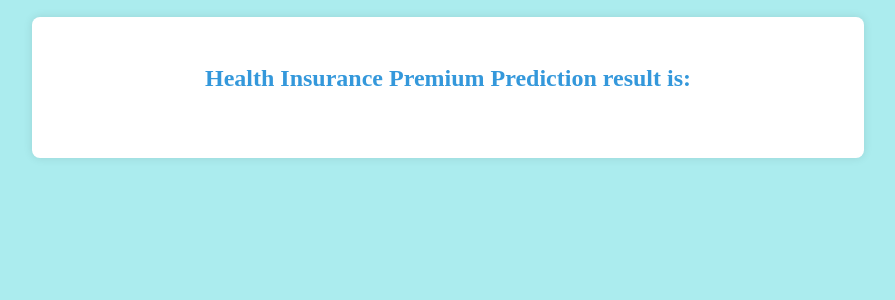
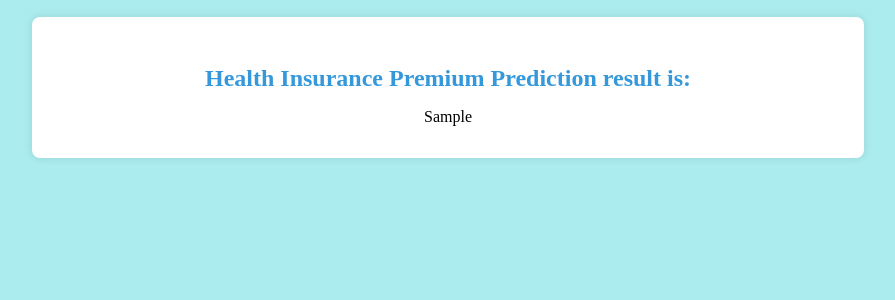
Before and after one commit to mohinitambade95/Predict_Health_Insurance_Premium, a Flask app: template templates/result.html in a window 1280 px wide. Shown: the part 133-433 px from the top of the page, without its empty margins (192-1087 px from the left). Run offline with Flask 3, Linux system fonts and the light colour scheme; the template is opened without the code that fills it: most values are stand-ins (such as "Sample title", 1, 10 or a date in 2020).

Commit message:
HTML changes

```diff
--- a/app.py
+++ b/app.py
@@ -34,5 +34,5 @@ def predict_datapoint():
         return render_template("result.html", final_result = result)
 
 if __name__ == '__main__':
-    app.run(host="0.0.0.0", port=5000)
+    app.run(host="0.0.0.0", port=8080)
     #app.run()
--- a/templates/result.html
+++ b/templates/result.html
@@ -47,7 +47,7 @@
 
   <div class="result">
     <h1>Health Insurance Premium Prediction result is:</h1>
-    <span style="color: white ; font-size: 10;">{{final_result}}
+    <span style="color: black ; font-size: 10;">{{final_result}}
      </span>
 
   </div>
```
